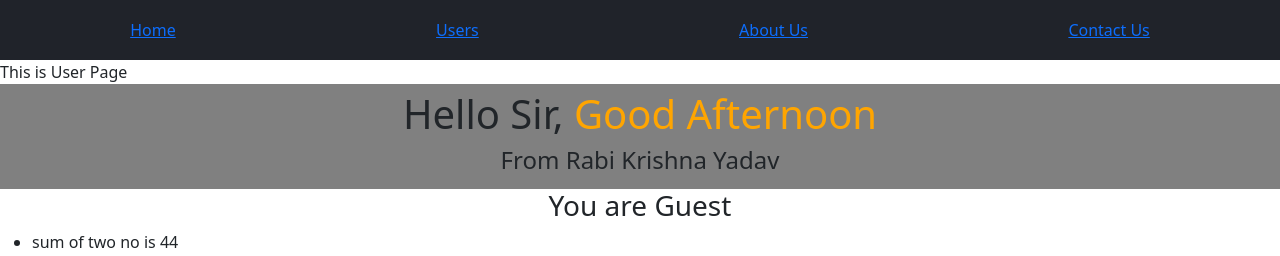
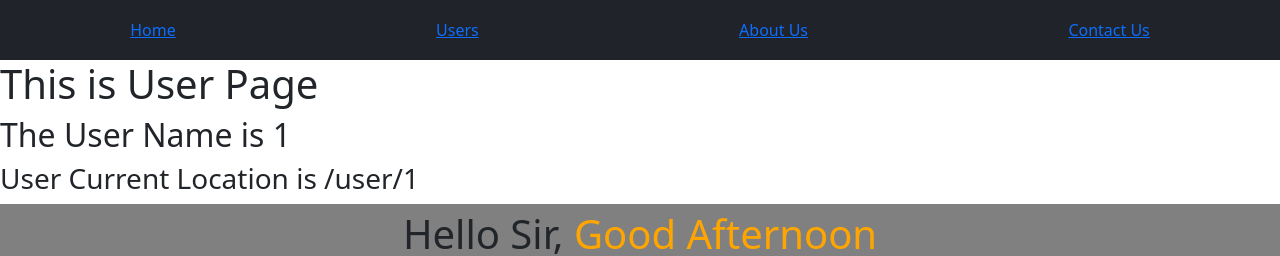
Before and after one commit to rabikrishnayadav/Learn-React-JS, a React (Create React App) app: page /user/1 in a window 1280 px wide. Shown: the top 256 px of the page. Built offline with nearby package versions, Linux system fonts and the light colour scheme; a web font is replaced by a local one.

Commit message:
useHistory Hook

```diff
--- a/src/App.jsx
+++ b/src/App.jsx
@@ -168,7 +168,7 @@ const favSeries = "netflix";
             <Route exact path='/' component={App} />
             <Route exact path='/contact' component={ () => <Contact name='Contact' />} />
             <Route exact path='/about' render={ () => <About name='About' /> } />
-            <Route exact path='/user/:name' render={ () => <About name='User' /> } />
+            <Route exact path='/user/:name' render={ () => <User name='User' /> } />
             <Route component={Error} />
           </Switch>
             <Heading />
--- a/src/component/Router/User.jsx
+++ b/src/component/Router/User.jsx
@@ -1,17 +1,19 @@
 import { Button, ListItemSecondaryAction } from '@material-ui/core';
 import React from 'react';
-import {useParams, useLocation} from 'react-router-dom';
+import {useParams, useLocation, useHistory} from 'react-router-dom';
 
 const User = () => {
 
     const {name} = useParams();
     const location = useLocation();
+    const history = useHistory();
   return (
     <>
     <h1>This is User Page</h1>
     <h2>The User Name is { name }</h2>
     <h3>User Current Location is {location.pathname}</h3>
-    {location.pathname === `/user/rabi/yadav` ? <Button onClick={ () => alert('you are awesome')}>click me</Button> : null}
+    {location.pathname === `/user/rabi/yadav` ? <Button onClick={ () => history.goback()}>go back</Button> : null}
+    {location.pathname === `/user/rabi/yadav` ? <Button onClick={ () => history.push('/')}>go Homepage</Button> : null}
     </>
   );
 };
```
